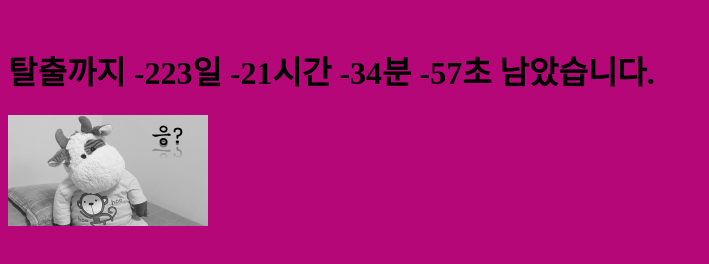
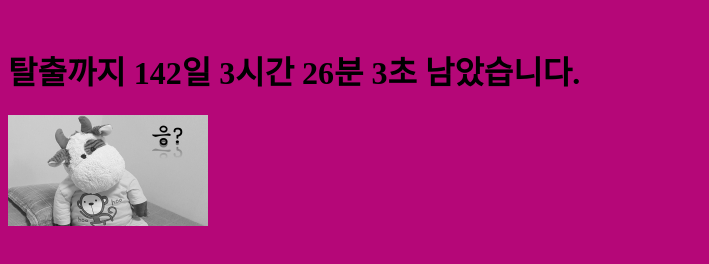
Before and after one commit to leedonghwie/escape, a plain HTML site: page index.html in a window 1280 px wide. Shown: the whole page, without its empty margins (0-709 px from the left). Drawn offline with Linux system fonts and the light colour scheme.

Commit message:
Update index.html

```diff
--- a/index.html
+++ b/index.html
@@ -7,7 +7,7 @@
   <br>
   <p><h1><div id="d-day"></div></h1></p>
   <script>
-  var countDownDate = new Date("June 30, 2020 18:00:00").getTime();
+  var countDownDate = new Date("June 30, 2021 18:00:00").getTime();
    var x = setInterval(function() {
     var now = new Date().getTime();
     var distance = countDownDate - now;
```
